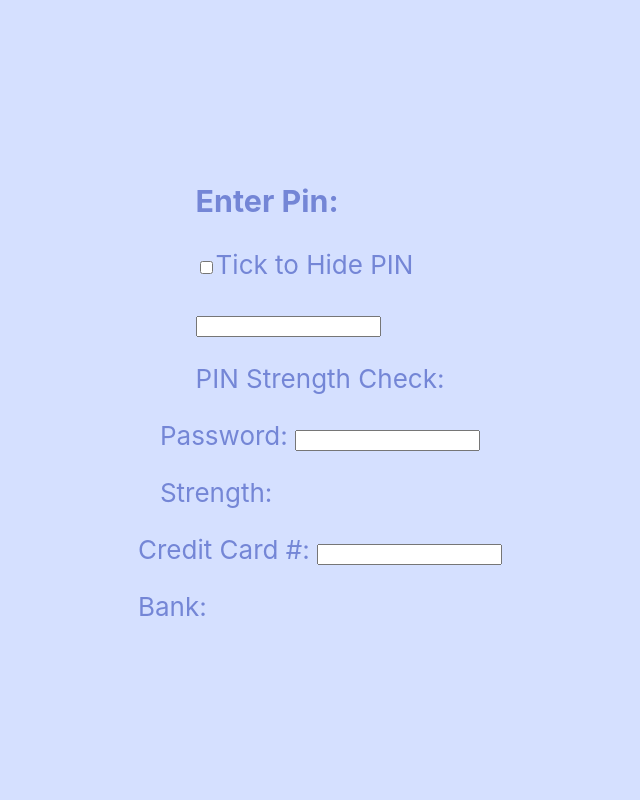
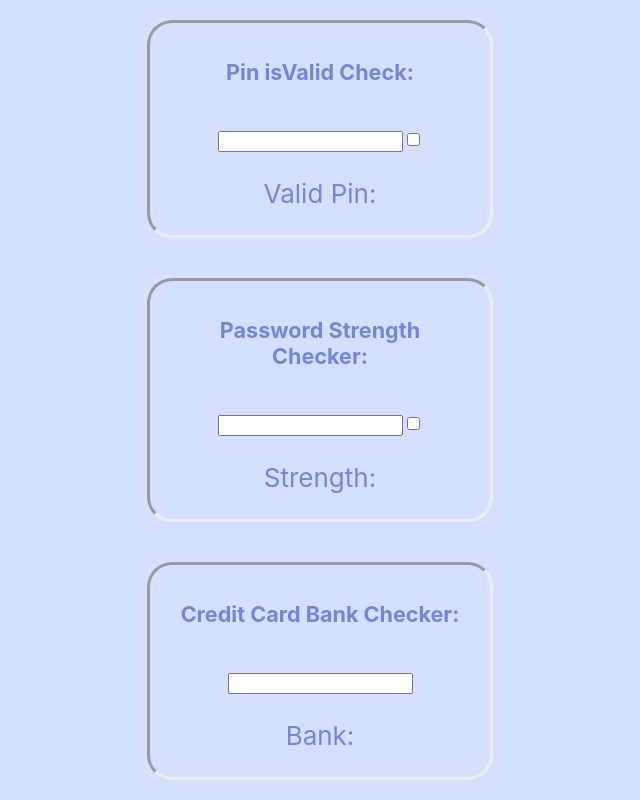
Before and after one commit to sirtau/security, a React (Create React App) app: page / in a window 1280 px wide. Shown: the whole page, without its empty margins (320-960 px from the left). Built offline with nearby package versions, Linux system fonts and the light colour scheme.

Commit message:
Password and Credit Card Checkers Completed. Cleaned up code and CSS.
Credit Card Checker added using regex tests.
Password Checker added, uses simple if statements which check the length of the password input box.
Cleaned up CSS

```diff
--- a/src/App.css
+++ b/src/App.css
@@ -1,16 +1,5 @@
 .App {
   text-align: center;
-}
-
-.App-logo {
-  height: 40vmin;
-  pointer-events: none;
-}
-
-@media (prefers-reduced-motion: no-preference) {
-  .App-logo {
-    animation: App-logo-spin infinite 20s linear;
-  }
 }
 
 .App-header {
@@ -28,11 +17,11 @@
   color: #61dafb;
 }
 
-@keyframes App-logo-spin {
-  from {
-    transform: rotate(0deg);
-  }
-  to {
-    transform: rotate(360deg);
-  }
+.pinChecker, .ccChecker, .pwChecker {
+  padding: 0px 20px;;
+  border-style: inset;
+  border-radius: 25px;
+  margin: 20px;
+  text-align: center;
+  width: 300px;
 }
--- a/src/App.js
+++ b/src/App.js
@@ -7,10 +7,9 @@ import PasswordChecker from './PasswordChecker';
 function App() {
   return (
     <div className="App-header">
-
       <PinCheck />
-       <PasswordChecker />
-       <CreditCardChecker />
+      <PasswordChecker />
+      <CreditCardChecker />
     </div>
   );
 }
--- a/src/CreditCardChecker.js
+++ b/src/CreditCardChecker.js
@@ -19,7 +19,6 @@ class CreditCardChecker extends React.Component {
     }
 
     updateBank(event) {
-        console.log(event.target.value)
         this.checkBank(event.target.value)
     }
 
@@ -30,17 +29,17 @@ class CreditCardChecker extends React.Component {
             this.handleBankChange('Discover')
         } else if (/^51|^52|^53|^54|^55/.test(ccNumber)) {
             this.handleBankChange('MasterCard')
-        }else if (/^4/.test(ccNumber)) {
+        } else if (/^4/.test(ccNumber)) {
             this.handleBankChange('Visa')
-        }else {
+        } else {
             this.handleBankChange('##')
         }
     }
 
     render() {
         return (
-            <div className="Pin Checker">
-                <label >Credit Card #: </label>
+            <div className="ccChecker">
+                <h5>Credit Card Bank Checker:</h5>
 
                 <input type="number" onChange={this.updateBank} />
                 <span> <p>Bank: {this.state.cardNumber}</p></span>
--- a/src/PasswordChecker.js
+++ b/src/PasswordChecker.js
@@ -4,35 +4,55 @@ class PasswordChecker extends React.Component {
     constructor(props) {
         super(props)
         this.state = {
-            pin: ''
+            Currentpassword: '',
+            securityToggle: 'text',
+            pwStrength: ''
         }
-        this.handlePinChange = this.handlePinChange.bind(this)
-        this.checkPin = this.checkPin.bind(this)
+        this.handlePasswordChange = this.handlePasswordChange.bind(this)
+        this.checkPassword = this.checkPassword.bind(this)
+        this.secureButtonToggle = this.secureButtonToggle.bind(this)
 
     }
 
-    handlePinChange(pinInput) {
-        const newPin = pinInput
-        this.setState({ pin: newPin })
+    handlePasswordChange(pinInput) {
+        const newPassword = pinInput
+        this.setState({ Currentpassword: newPassword })
 
     }
 
-    checkPin(event) {
-        this.handlePinChange(event.target.value)
+    checkPassword(event) {
         this.checkStrength(event.target.value)
+
     }
 
-    checkStrength(pin) {
-        console.log(`Pin is: ${pin}`)
+    checkStrength(password) {
+        let pwLength = password.length
+        if (pwLength < 6) {
+            this.setState({pwStrength: 'weak' })
+        } else if (pwLength < 12) {
+            this.setState({pwStrength: 'medium' })
+        } else {
+            this.setState({pwStrength: 'strong' })
+        }
+    }
+
+    secureButtonToggle(event) {
+        if (event.target.checked) {
+            this.setState({ securityToggle: 'password' })
+        } else {
+            this.setState({ securityToggle: 'text' })
+        }
+
     }
 
     render() {
         return (
-            <div className="Pin Checker">
-                <label >Password: </label>
+            <div className="pwChecker">
+                <h5 >Password Strength Checker: </h5>
 
-                <input type="text" onChange={this.checkPin} />
-                <span> <p>Strength: {this.state.pin}</p></span>
+                <input type={this.state.securityToggle} onChange={this.checkPassword} />
+                <input type='checkbox' onClick={this.secureButtonToggle}/>
+                <p>Strength: {this.state.pwStrength}</p>
             </div>
         )
     }
--- a/src/PinCheck.js
+++ b/src/PinCheck.js
@@ -16,11 +16,9 @@ class PinCheck extends React.Component {
     checkPin(event) {
 
         if (this.isValidPin(event.target.value)) {
-            console.log('passed')
             this.setState({isValidPin: 'Passed'})
         } else {
             this.setState({isValidPin: 'Failed'})
-            console.log('failed')
         }
     }
 
@@ -45,11 +43,12 @@ class PinCheck extends React.Component {
 
     render() {
         return (
-            <div className="Pin Checker">
-                <h3>Enter Pin:</h3>
-                <p><input type='checkbox' onClick={this.secureButtonToggle}/>Tick to Hide PIN</p>
+            <div className="pinChecker">
+                <h5>Pin isValid Check:</h5>
+
                 <input type={this.state.securityToggle} onChange={this.checkPin} />
-                <span> <p>PIN Strength Check: {this.state.isValidPin}</p></span>
+                <input type='checkbox' onClick={this.secureButtonToggle}/>
+                <p>Valid Pin: {this.state.isValidPin}</p>
 
             </div>
         )
```
